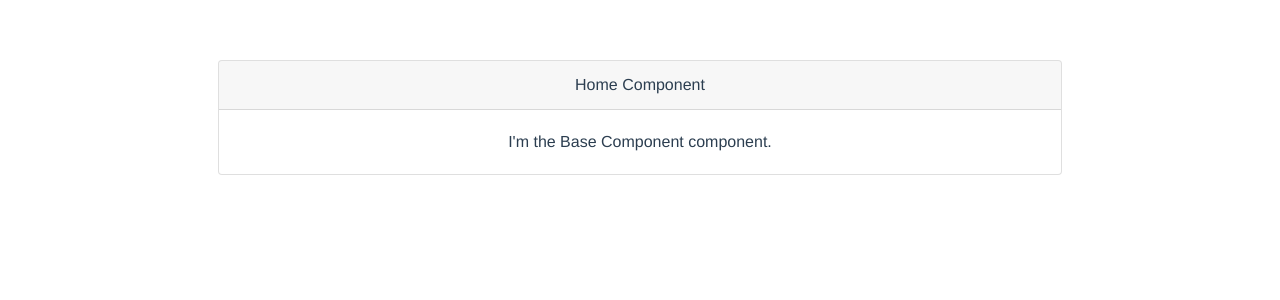
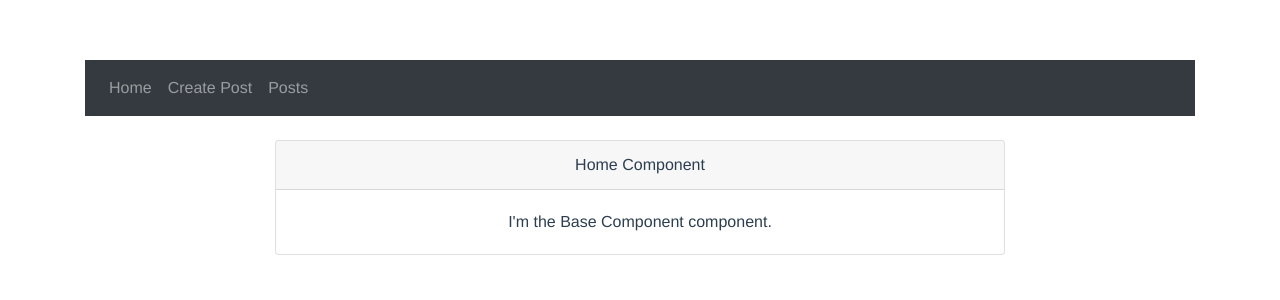
Before and after one commit to chayan007/mevn-customer-crud, a Vue app in the folder customer_front/: page / in a window 1280 px wide. Shown: the top 300 px of the page. Built offline with nearby package versions, Linux system fonts and the light colour scheme.

Commit message:
Navbar added

```diff
--- a/customer_front/src/App.vue
+++ b/customer_front/src/App.vue
@@ -1,8 +1,27 @@
-<template>
+<<<template>
   <div id="app">
-    <HomeComponent />
+    <div class="container">
+      <nav class="navbar navbar-expand-sm bg-dark navbar-dark">
+        <ul class="navbar-nav">
+          <li class="nav-item">
+            <router-link to="/" class="nav-link">Home</router-link>
+          </li>
+          <li class="nav-item">
+            <router-link to="/create" class="nav-link">Create Post</router-link>
+          </li>
+          <li class="nav-item">
+            <router-link to="/posts" class="nav-link">Posts</router-link>
+          </li>
+        </ul>
+      </nav>
+      <br />
+      <transition name="fade">
+        <router-view></router-view>
+      </transition>
+    </div>
   </div>
 </template>
+
 
 <script>
 import HomeComponent from './components/HomeComponent.vue'
@@ -25,4 +44,12 @@
   color: #2c3e50;
   margin-top: 60px;
 }
+
+.fade-enter-active, .fade-leave-active {
+  transition: opacity .5s
+}
+.fade-enter, .fade-leave-active {
+  opacity: 0
+}
+
 </style>
```
